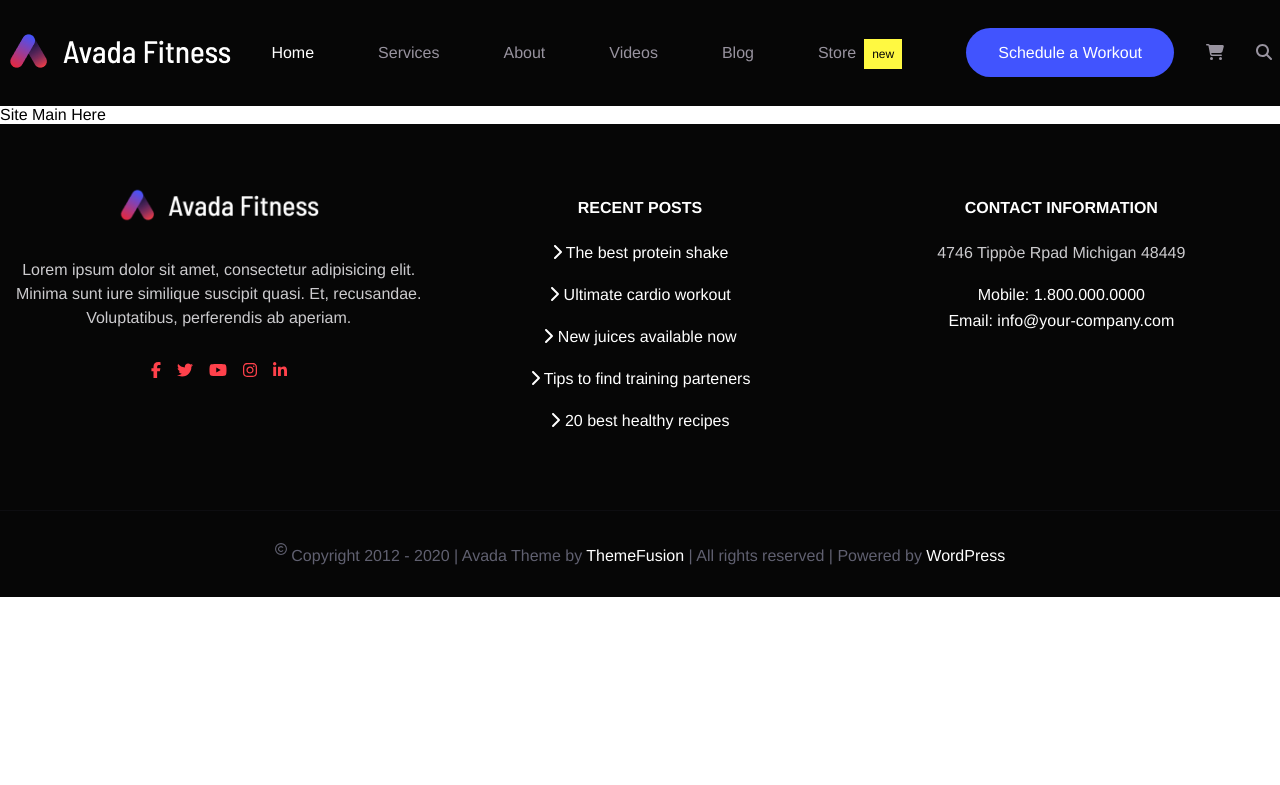
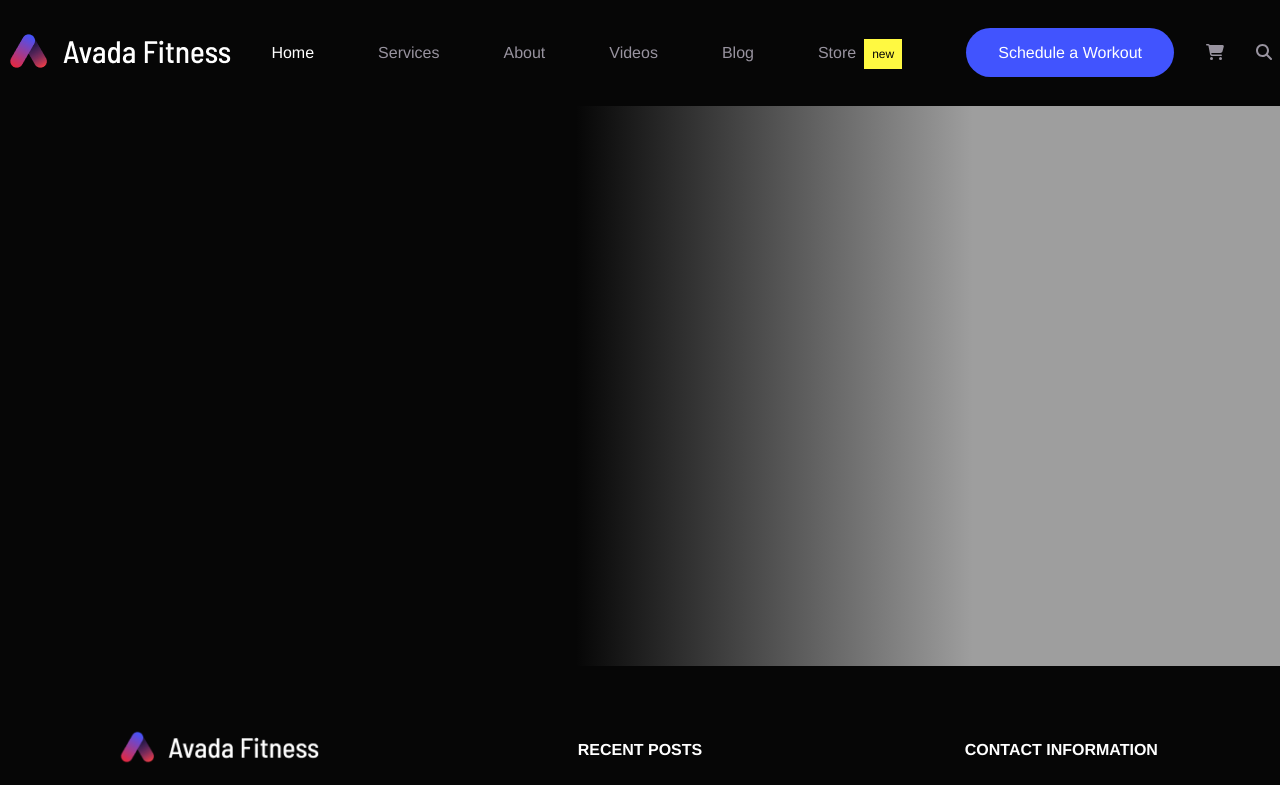
Before and after one commit to MirkOrlando/proj-html-vuejs, a Vue app: page / in a window 1280 px wide. Shown: the top 785 px of the page. Built offline with nearby package versions, Linux system fonts and the light colour scheme.

Commit message:
create section .jumbotron

```diff
--- a/src/App.vue
+++ b/src/App.vue
@@ -1,7 +1,11 @@
 <template>
   <div id="app">
     <SiteHeader />
-    <main>Site Main Here</main>
+    <main>
+      <section class="jumbotron">
+        <div class="container"></div>
+      </section>
+    </main>
     <SiteFooter />
   </div>
 </template>
@@ -20,4 +24,12 @@ export default {
 
 <style lang="scss">
 @import "@/assets/scss/style.scss";
+.jumbotron {
+  height: 70vh;
+  background: linear-gradient(to right, #060606, #060606 45%, transparent 76%),
+    url(http://localhost:8080/img/slider82x-scaled.eb2b1d9f.jpg);
+  background-size: auto, cover;
+  background-position: top right;
+  background-repeat: no-repeat;
+}
 </style>
```
Also changed, not shown: src/assets/img/slider82x-scaled.jpg (added).
